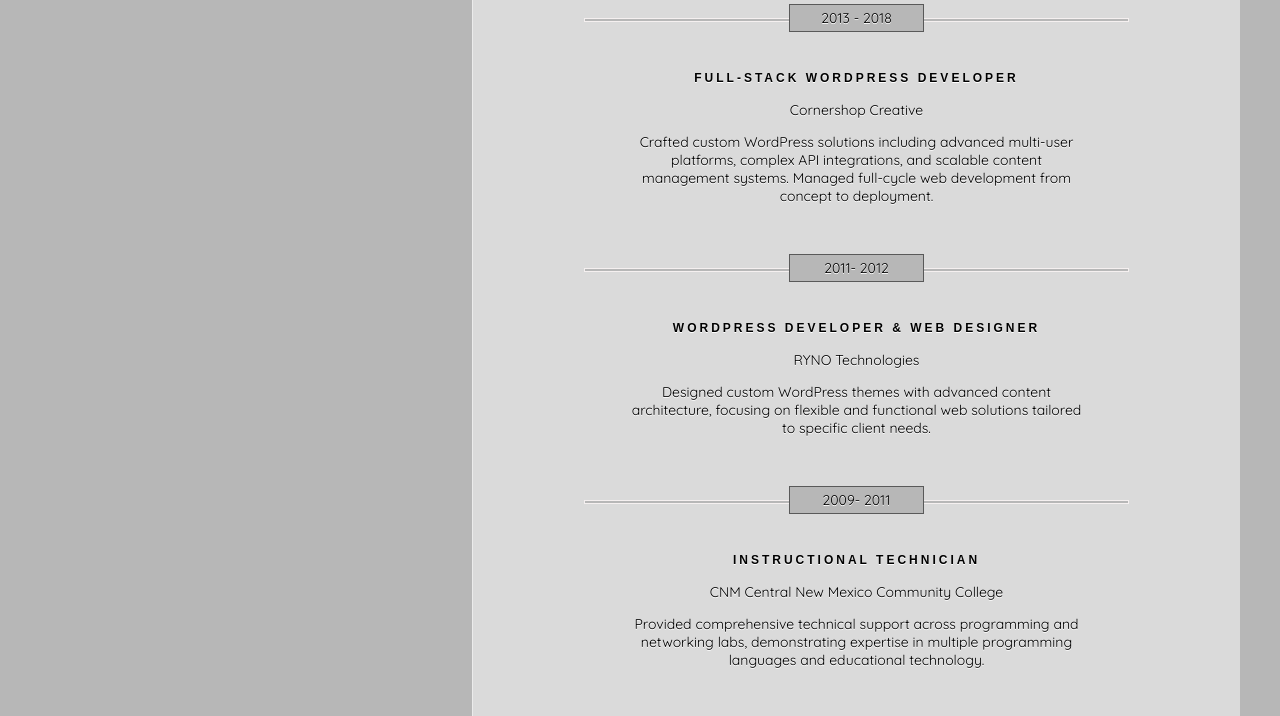
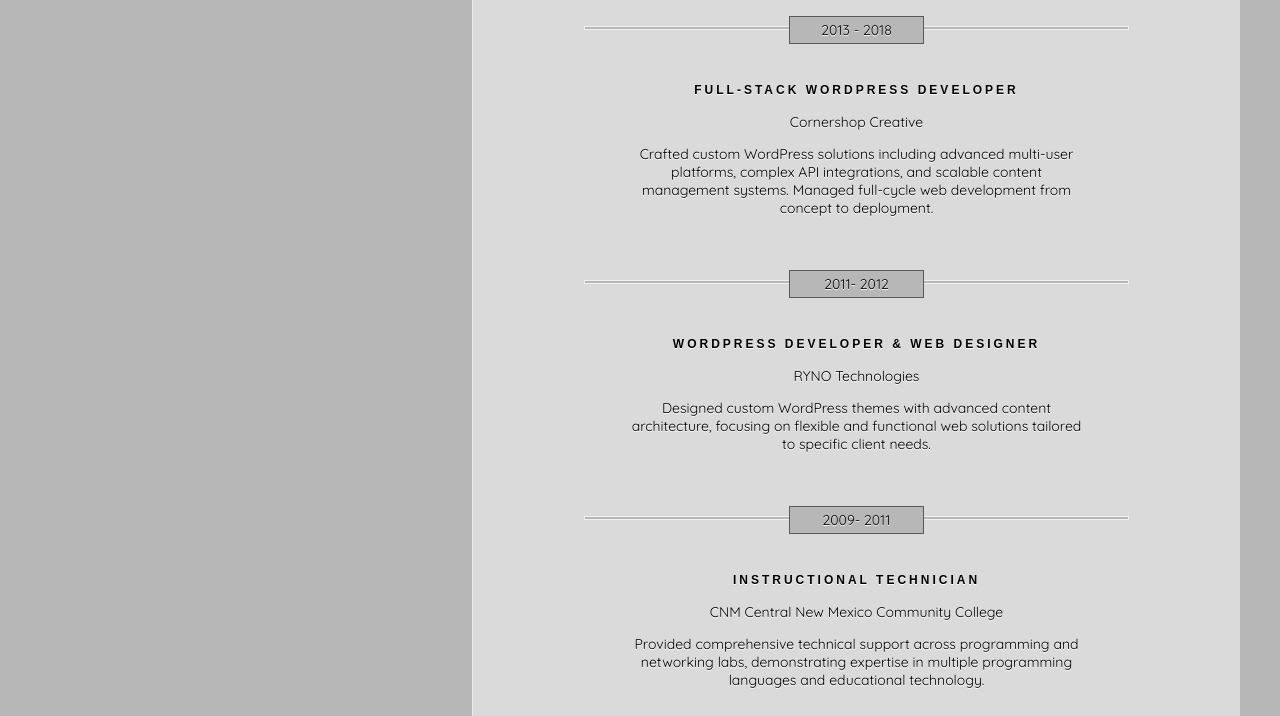
Before and after one commit to NickOrtiz/nickortiz.github.io, a plain HTML site: page index.html in a window 1280 px wide. Shown: the part 657-1373 px from the top of the page. Drawn offline with Linux system fonts and the light colour scheme.

Commit message:
year placement minor tweak

```diff
--- a/styles/style.css
+++ b/styles/style.css
@@ -160,7 +160,7 @@ p.title,
 
 p.spacing-year {
 	background: var(--separator-color);
-	margin: -5rem auto 2.5rem;
+	margin: -4.75rem auto 2.5rem;
 	outline: 1px solid #595959;
 	padding: .25rem;
 	position: relative;
```
